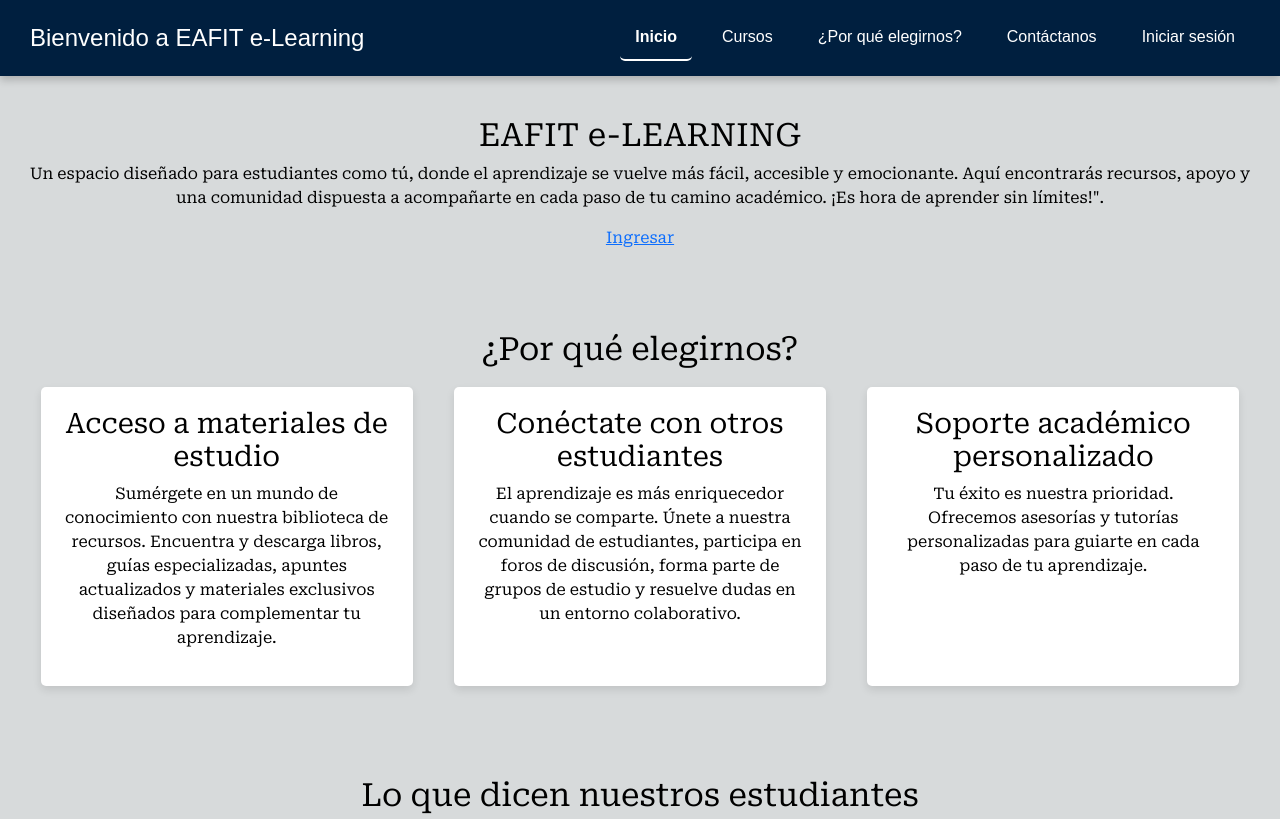
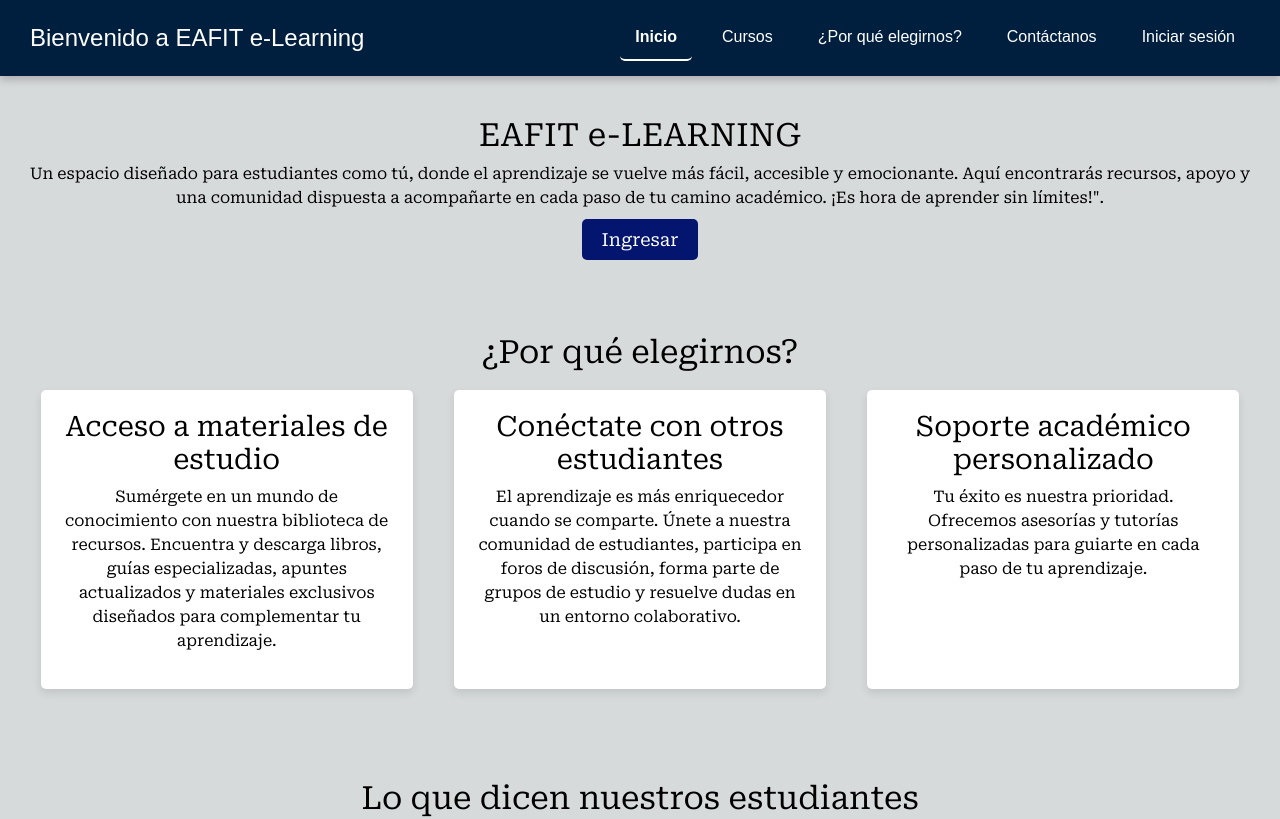
Before and after one commit to rebenew/frontendOmegaCursos, an Angular app: page /landing in a window 1280 px wide. Shown: the top 819 px of the page. Built offline with nearby package versions, Linux system fonts and the light colour scheme.

Commit message:
estilo de botones corregido

```diff
--- a/src/app/Pages/courses-page/courses-page.component.ts
+++ b/src/app/Pages/courses-page/courses-page.component.ts
@@ -1,4 +1,5 @@
-import { Component } from '@angular/core';
+import { Component, OnInit } from '@angular/core';
+import { HttpClient } from '@angular/common/http';
 
 @Component({
   selector: 'app-courses-page',
@@ -6,6 +7,15 @@ import { Component } from '@angular/core';
   templateUrl: './courses-page.component.html',
   styleUrl: './courses-page.component.scss'
 })
-export class CoursesPageComponent {
+export class CoursesPageComponent implements OnInit {
+  courses: any[] = [];
 
+  constructor(private http: HttpClient) {}
+
+  ngOnInit() {
+    // Cargar los cursos desde el archivo JSON
+    this.http.get<any[]>('/assets/db.json').subscribe(data => {
+      this.courses = data;
+    });
+  }
 }
--- a/src/app/Pages/landing-page/landing-page.component.html
+++ b/src/app/Pages/landing-page/landing-page.component.html
@@ -7,7 +7,7 @@
     comunidad dispuesta a acompañarte en cada paso de tu camino académico. ¡Es
     hora de aprender sin límites!".
   </p>
-  <a routerLink="/login2" routerLinkActive="active">Ingresar</a>
+  <a class="login-button" routerLink="/login2" routerLinkActive="active">Ingresar</a>
 </section>
 
 <!-- Section 2: Benefits -->
--- a/src/app/Pages/landing-page/landing-page.component.scss
+++ b/src/app/Pages/landing-page/landing-page.component.scss
@@ -6,15 +6,12 @@ body {
     color: #333;
 }
 
-
-/* Estilos para las secciones */
 section {
     padding: 40px 20px;
     text-align: center;
 }
 
-/* Estilos para el botón de llamada a la acción */
-.cta-button {
+.cta-button, .login-button {
     background-color: #041570;
     color: white;
     padding: 10px 20px;
@@ -24,7 +21,6 @@ section {
     margin-top: 20px;
 }
 
-/* Estilos para las secciones de beneficios y testimonios */
 .benefits, .testimonials {
     display: flex;
     justify-content: space-around;
@@ -40,7 +36,6 @@ section {
     box-shadow: 0 4px 8px rgba(0, 0, 0, 0.1);
 }
 
-/* Estilos para el formulario de contacto */
 .form-group input, .form-group textarea {
     width: 100%;
     padding: 10px;
```
